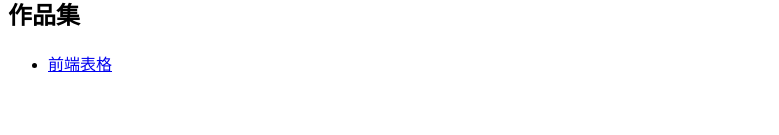
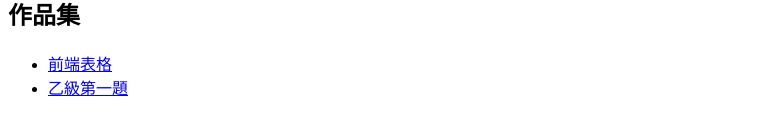
Before and after one commit to mackliu/mackliu.github.io, a plain HTML site: page index.html in a window 1280 px wide. Shown: the part 227-362 px from the top of the page, without its empty margins (0-779 px from the left). Drawn offline with Linux system fonts and the light colour scheme.

Commit message:
增加乙級第一題介紹

```diff
--- a/index.html
+++ b/index.html
@@ -41,6 +41,7 @@
     <h2>作品集</h2>
     <ul>
         <li><a href="https://mackliu.github.io/1102fe-test/">前端表格</a></li>
+        <li><a href="https://mackliu.github.io/1101-bquiz01/">乙級第一題</a></li>
     </ul>
 </body>
 </html>
```
